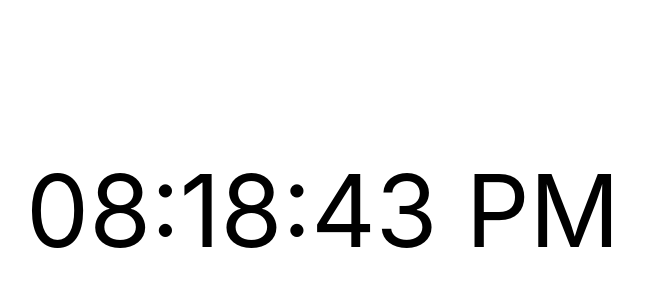
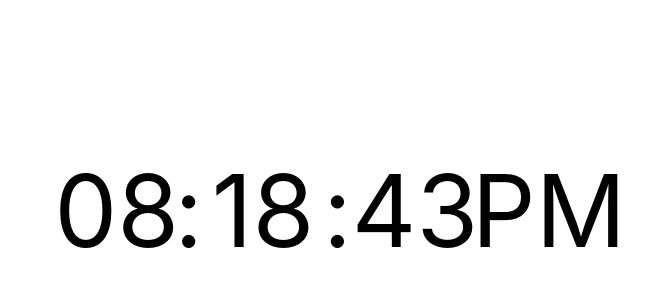
Before and after one commit to CSalois114/clock, a React (Create React App) app: page / in a window 1280 px wide. Shown: the top 300 px of the page, without its empty margins (317-966 px from the left). Built offline with nearby package versions, Linux system fonts and the light colour scheme.

Commit message:
CSS to set constant width between colons

```diff
--- a/src/index.css
+++ b/src/index.css
@@ -16,3 +16,9 @@ code {
   font-size: 100px;
   margin-top: 150px;
 }
+
+.value {
+  display: inline-block;
+  text-align: center;
+  width: 120px;
+}
```
